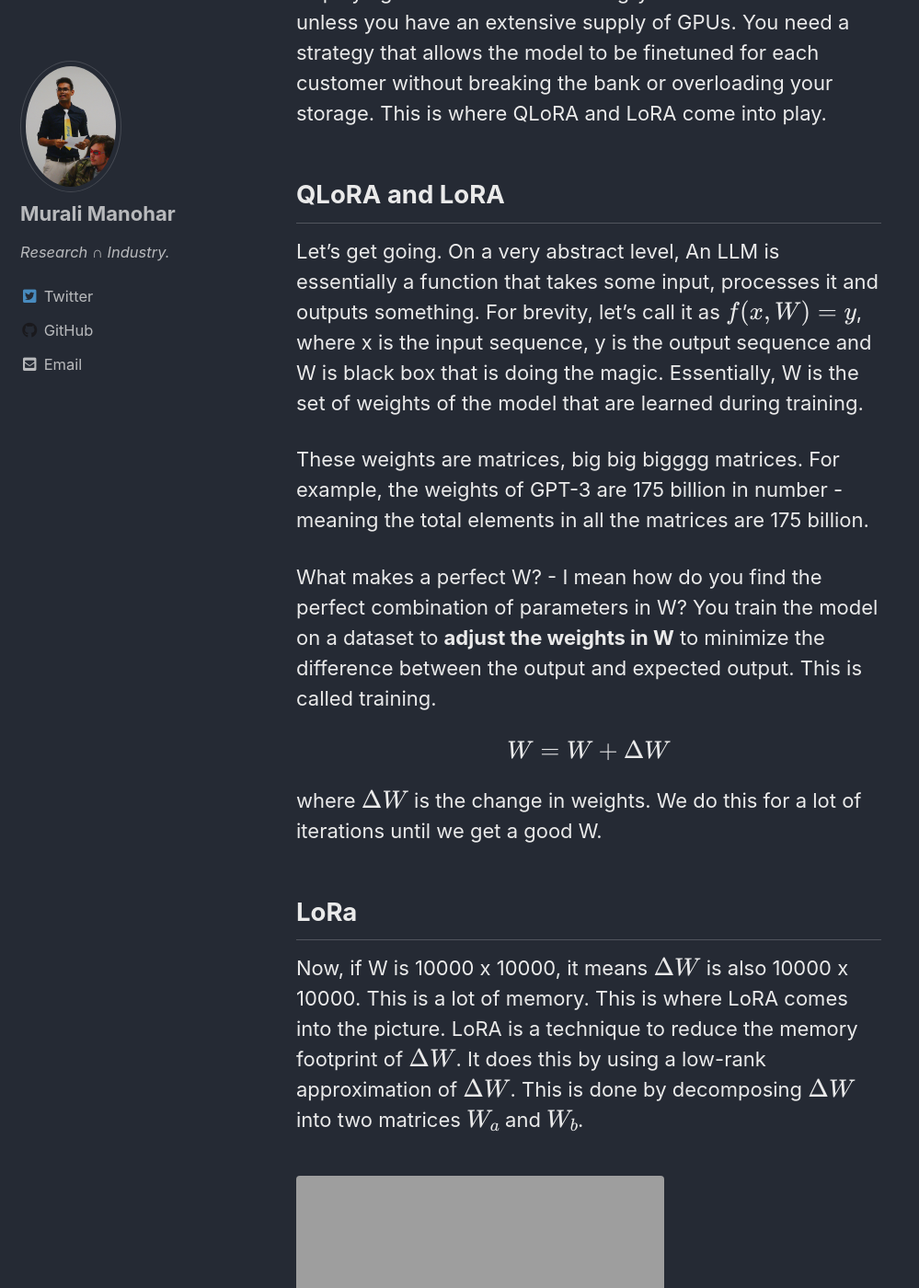
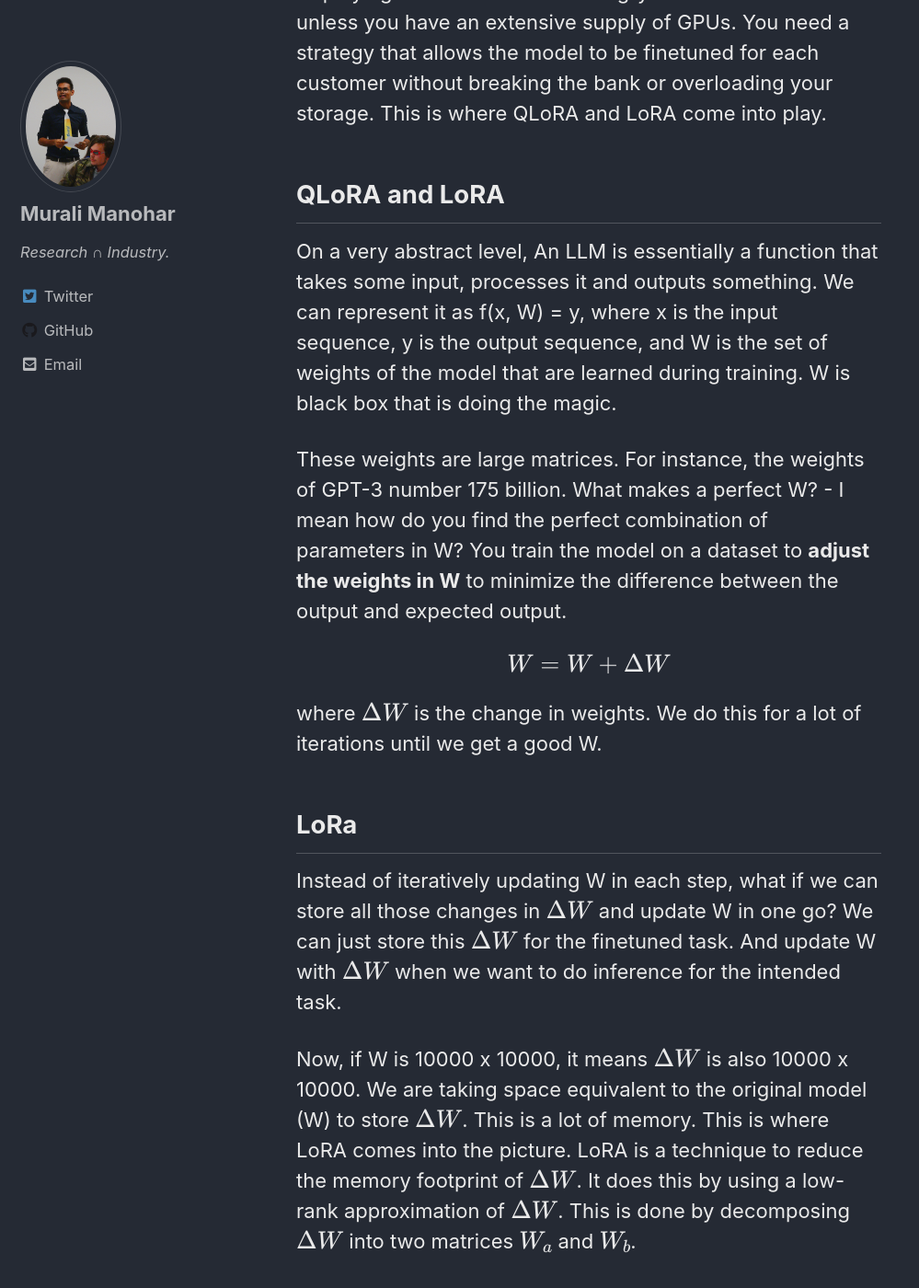
Before and after one commit to gitlost-murali/blogs, a Jekyll site: the page built from _posts/2023-27-07-lora-qlora.md, in a window 1280 px wide and 1400 px high, scrolled down 670 px. Shown: the whole window at 92% size, without its empty margins (0-999 px from the left). Built offline with Jekyll 4.4.1, drawn with Linux system fonts in a browser that asks for light colours; cached includes are drawn as plain includes; formulas are drawn with MathJax 3; comment, search, counter and statistics services are not loaded.

Commit message:
make it simple lora 1st para

```diff
--- a/_posts/2023-27-07-lora-qlora.md
+++ b/_posts/2023-27-07-lora-qlora.md
@@ -16,11 +16,9 @@
 
 ## QLoRA and LoRA
 
-Let's get going. On a very abstract level, An LLM is essentially a function that takes some input, processes it and outputs something. For brevity, let's call it as $f(x, W) = y$, where x is the input sequence, y is the output sequence and W is black box that is doing the magic. Essentially, W is the set of weights of the model that are learned during training.
+On a very abstract level, An LLM is essentially a function that takes some input, processes it and outputs something. We can represent it as f(x, W) = y, where x is the input sequence, y is the output sequence, and W is the set of weights of the model that are learned during training. W is black box that is doing the magic.
 
-These weights are matrices, big big bigggg matrices. For example, the weights of GPT-3 are 175 billion in number - meaning the total elements in all the matrices are 175 billion.
-
-What makes a perfect W? - I mean how do you find the perfect combination of parameters in W? You train the model on a dataset to __adjust the weights in W__ to minimize the difference between the output and expected output. This is called training.
+These weights are large matrices. For instance, the weights of GPT-3 number 175 billion. What makes a perfect W? - I mean how do you find the perfect combination of parameters in W? You train the model on a dataset to __adjust the weights in W__ to minimize the difference between the output and expected output.
 
 $$ W = W + \Delta W $$
 
@@ -28,7 +26,9 @@
 
 ## LoRa
 
-Now, if W is 10000 x 10000, it means $\Delta W$ is also 10000 x 10000. This is a lot of memory. This is where LoRA comes into the picture. LoRA is a technique to reduce the memory footprint of $\Delta W$. It does this by using a low-rank approximation of $\Delta W$. This is done by decomposing $\Delta W$ into two matrices $W_{a}$ and $W_{b}$.
+Instead of iteratively updating W in each step, what if we can store all those changes in $\Delta W$ and update W in one go? We can just store this $\Delta W$ for the finetuned task. And update W with $\Delta W$ when we want to do inference for the intended task.
+
+Now, if W is 10000 x 10000, it means $\Delta W$ is also 10000 x 10000. We are taking space equivalent to the original model (W) to store $\Delta W$. This is a lot of memory. This is where LoRA comes into the picture. LoRA is a technique to reduce the memory footprint of $\Delta W$. It does this by using a low-rank approximation of $\Delta W$. This is done by decomposing $\Delta W$ into two matrices $W_{a}$ and $W_{b}$.
 
 <figure>
     <a href="{{ site.url }}/{{ site.baseurl }}/assets/images/llora_blog/big_matrix.png"><img src="{{ site.url }}/{{ site.baseurl }}/assets/images/llora_blog/big_matrix.png"></a>
```
